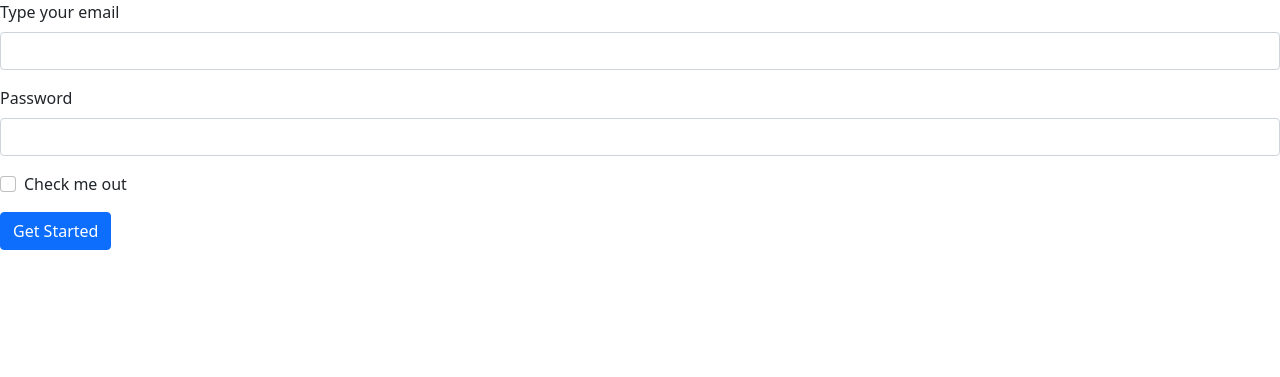
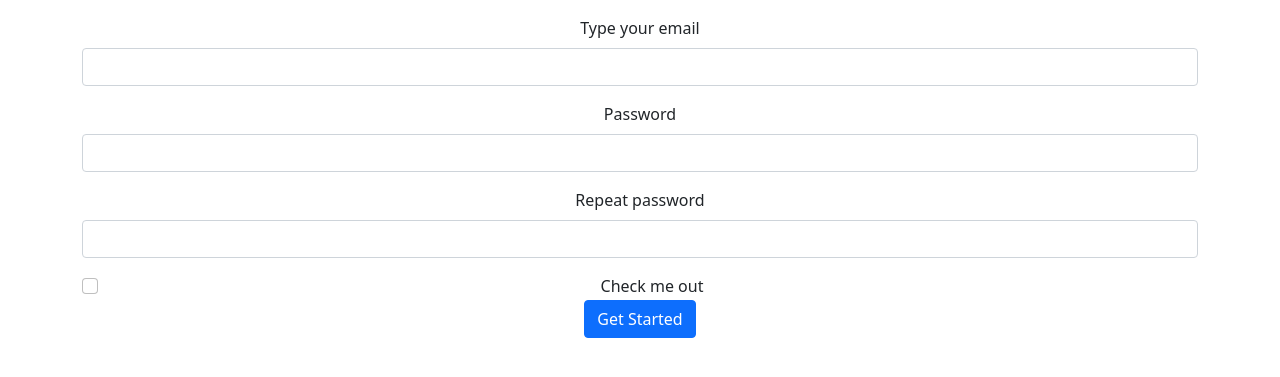
Before and after one commit to 5oyageR/portfolio, a PHP site: page /register.php in a window 1280 px wide. Shown: the part 56-433 px from the top of the page. Run offline with PHP 8.4, Linux system fonts and the light colour scheme.

Commit message:
align signForm and regForm

```diff
--- a/index.php
+++ b/index.php
@@ -4,7 +4,6 @@
     <meta charset="utf-8">
     <meta name="viewport" content="width=device-width, initial-scale=1">
     <link href="https://cdn.jsdelivr.net/npm/bootstrap@5.1.3/dist/css/bootstrap.min.css" rel="stylesheet" integrity="sha384-1BmE4kWBq78iYhFldvKuhfTAU6auU8tT94WrHftjDbrCEXSU1oBoqyl2QvZ6jIW3" crossorigin="anonymous">
-
     <title>MyPortfolio</title>
   </head>
   <body>
@@ -46,7 +45,7 @@
                               </div>
           </div>
           <div class="row">
-          <div class="card mt-5" style="width: 18rem">
+                              <div class="card mt-5" style="width: 18rem">
                                 <img src="..." class="card-img-top" alt="">
                                 <div class="card-body">
                                   <h5 class="card-title">Card title</h5>
--- a/register.php
+++ b/register.php
@@ -1,50 +1,30 @@
-<?php include "template/header.php"?>
-
-
-
-
-
-
-
+<?php include "template/header.php" ?>
+<div class="container text-center">
   <form method="POST">
-                  <div class="mb-3">
+    <div class="mt-3">
       <label for="exampleInputEmail1" class="form-label">Type your email</label>
       <input type="email" name="email" class="form-control" id="exampleInputEmail1" aria-describedby="emailHelp">
     </div>
-                  <div class="mb-3">
+    <div class="mt-3">
       <label for="exampleInputPassword1" class="form-label">Password</label>
       <input type="password" name="password" class="form-control" id="exampleInputPassword1">
     </div>
-                  <!-- <div class="mb-3">
+    <div class="mt-3">
       <label for="exampleInputPassword1" class="form-label">Repeat password</label>
       <input type="password" class="form-control" id="exampleInputPassword1">
-                  </div> -->
-                  <div class="mb-3 form-check">
+    </div>
+    <div class="mt-3 form-check">
       <input type="checkbox" class="form-check-input" id="exampleCheck1">
       <label class="form-check-label" for="exampleCheck1">Check me out</label>
     </div>
     <button type="submit" name="submit" class="btn btn-primary">Get Started</button>
   </form>
+</div>
 
 <?php
-                if(isset($_REQUEST['submit'])){
+if (isset($_REQUEST['submit'])) {
   include "core/datab.php";
-
- $result = saveUser($_REQUEST['email'],$_REQUEST['password']);
-
-//   include "core/datab.php";
-//   $email = $_POST['email'];
-//   $password = $_POST['password'];
-// $query = $pdo -> query("INSERT INTO 'user' ('id', 'login', 'password') VALUES ('', 'email', 'password')");
-//  $query -> execute();//[
-//    var_dump($query->fetchAll());
-   //print_r($_POST);
-   //'email' => $email,
-   //'password' => $password
- //]);
+  $result = saveUser($_REQUEST['email'], $_REQUEST['password']);
 }
-//var_dump($query->fetchAll());
 ?>
-
-
-<?php include "template/footer.php"?>
+<?php include "template/footer.php" ?>
--- a/signinform.php
+++ b/signinform.php
@@ -1,11 +1,12 @@
 <?php include "template/header.php"
 ?>
+<div class="container text-center">
 <form method="post">
   <div class="mt-2">
     <label for="exampleInputEmail1" class="form-label">Login</label>
     <input type="email" class="form-control" id="exampleInputEmail1" aria-describedby="emailHelp">
   </div>
-  <div class="mt-20">
+  <div class="mt-2">
     <label for="exampleInputPassword1" class="form-label">Password</label>
     <input type="password" class="form-control" id="exampleInputPassword1">
   </div>
@@ -15,5 +16,6 @@
   </div>
   <button type="submit" class="btn btn-primary">Submit</button>
 </form>
+</div>
 <?php include "template/footer.php"
 ?>
--- a/template/header.php
+++ b/template/header.php
@@ -4,6 +4,7 @@
     <meta charset="utf-8">
     <meta name="viewport" content="width=device-width, initial-scale=1">
     <link href="https://cdn.jsdelivr.net/npm/bootstrap@5.1.3/dist/css/bootstrap.min.css" rel="stylesheet" integrity="sha384-1BmE4kWBq78iYhFldvKuhfTAU6auU8tT94WrHftjDbrCEXSU1oBoqyl2QvZ6jIW3" crossorigin="anonymous">
+    <link rel="stylesheet" href="style.css">
     <title>MyPortfolio</title>
   </head>
   <body>
```
Also changed, not shown: style.css (added). Lines whose indentation alone changed are shown as unchanged.
